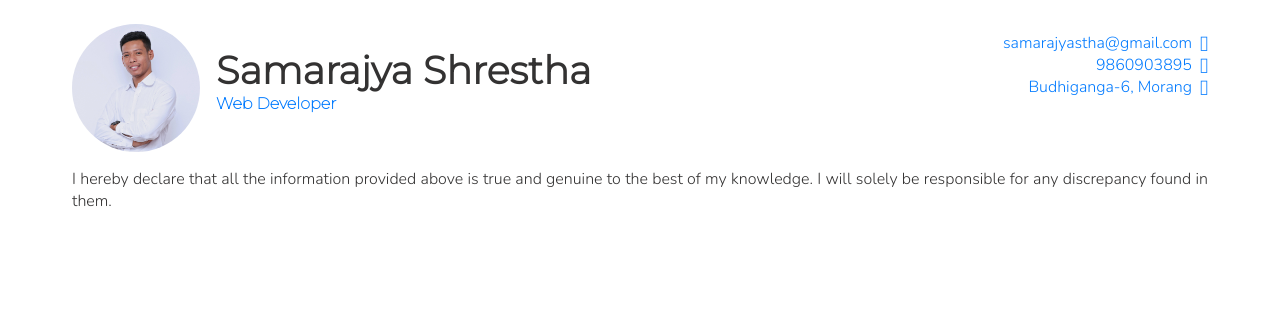
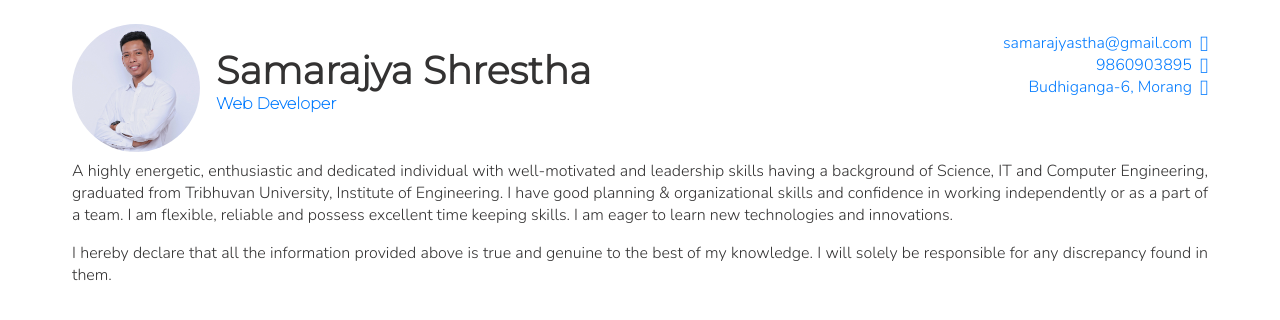
Before and after one commit to samarajyastha/portfolio, a React (Create React App) app: page / in a window 1280 px wide. Shown: the top 320 px of the page. Built offline with nearby package versions, Linux system fonts and the light colour scheme.

Commit message:
feat: add description

```diff
--- a/src/App.tsx
+++ b/src/App.tsx
@@ -1,5 +1,6 @@
 import {
   declaration,
+  description,
   designation,
   displayName,
   info,
@@ -10,6 +11,7 @@ import Header from "./components/Header";
 import heroImage from "./samarajya_shrestha.jpeg";
 
 import "./App.css";
+import Description from "./components/Description";
 
 function App() {
   return (
@@ -20,6 +22,9 @@ function App() {
         heroImage={heroImage}
         info={info}
       />
+      <main>
+        <Description description={description} />
+      </main>
       <Footer declaration={declaration} />
     </>
   );
--- /dev/null
+++ b/src/components/Description.tsx
@@ -0,0 +1,15 @@
+import { StyledDescription } from "../styles/Description.styles";
+
+interface Props {
+  description: string;
+}
+
+const Description = ({ description }: Props) => {
+  return (
+    <StyledDescription>
+      <p>{description}</p>
+    </StyledDescription>
+  );
+};
+
+export default Description;
--- a/src/constants/contents.ts
+++ b/src/constants/contents.ts
@@ -1,9 +1,14 @@
 export const declaration =
   "I hereby declare that all the information provided above is true and genuine to the best of my knowledge. I will solely be responsible for any discrepancy found in them.";
+
 export const designation = "Web Developer";
 export const displayName = "Samarajya Shrestha";
+
 export const info = {
   address: "Budhiganga-6, Morang",
   email: "samarajyastha@gmail.com",
   phone: "9860903895",
 };
+
+export const description =
+  "A highly energetic, enthusiastic and dedicated individual with well-motivated and leadership skills having a background of Science, IT and Computer Engineering, graduated from Tribhuvan University, Institute of Engineering. I have good planning & organizational skills and confidence in working independently or as a part of a team. I am flexible, reliable and possess excellent time keeping skills. I am eager to learn new technologies and innovations.";
--- /dev/null
+++ b/src/styles/Description.styles.ts
@@ -0,0 +1,10 @@
+import styled from "styled-components";
+
+import * as palette from "../constants/colors";
+
+export const StyledDescription = styled.section`
+  p {
+    color: ${palette.primaryTextColor};
+    text-align: justify;
+  }
+`;
```
